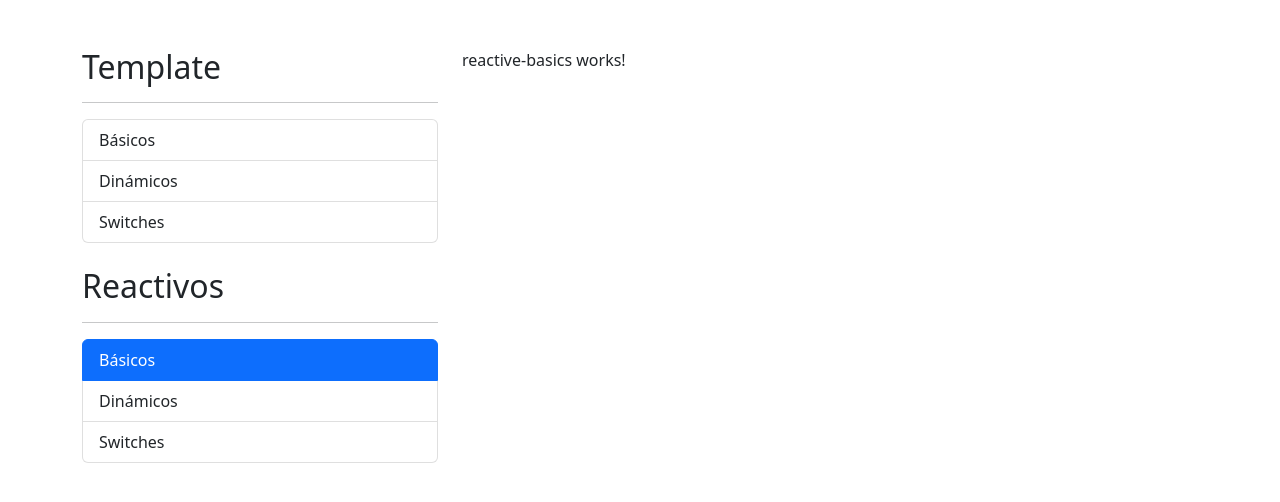
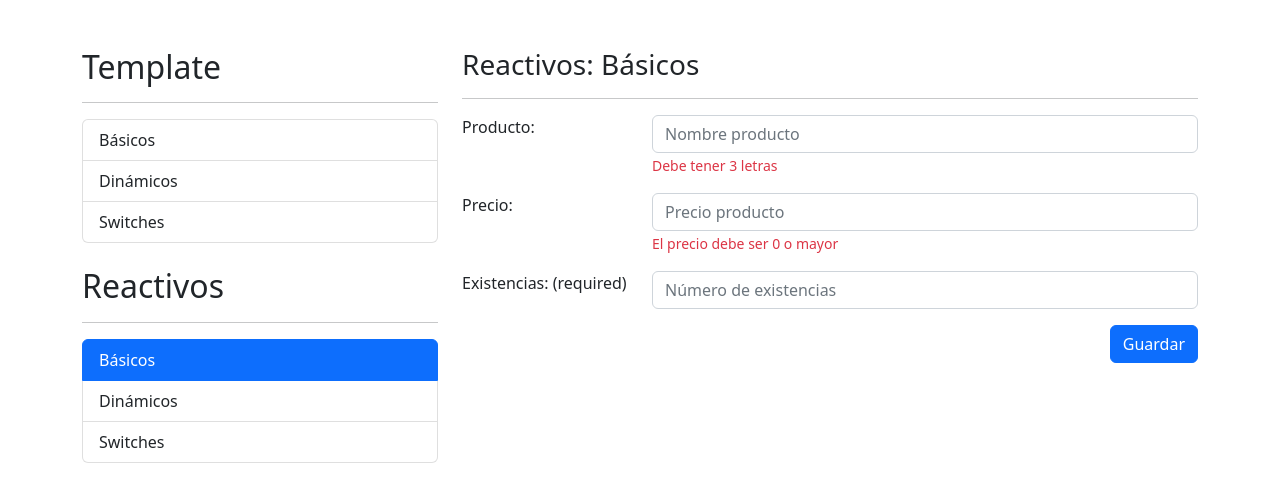
Before and after one commit to daguttt/forms-app-angular, an Angular app: page /reactive/basics in a window 1280 px wide. Shown: the top 502 px of the page. Built offline with nearby package versions, Linux system fonts and the light colour scheme.

Commit message:
Class 250: Duplicate markup to work with reactive forms

```diff
--- a/src/app/reactive/basics/reactive-basics.component.html
+++ b/src/app/reactive/basics/reactive-basics.component.html
@@ -1 +1,44 @@
-<p>reactive-basics works!</p>
+<h3>Reactivos: Básicos</h3>
+<hr />
+
+<form>
+  <!-- Product -->
+  <div class="row mb-3">
+    <label class="col-sm-3">Producto:</label>
+    <div class="col-sm-9">
+      <input type="text" class="form-control" placeholder="Nombre producto" />
+      <span class="form-text text-danger">Debe tener 3 letras</span>
+    </div>
+  </div>
+  <!-- Price -->
+  <div class="row mb-3">
+    <label class="col-sm-3">Precio:</label>
+    <div class="col-sm-9">
+      <input type="number" class="form-control" placeholder="Precio producto" />
+      <span class="form-text text-danger">El precio debe ser 0 o mayor</span>
+    </div>
+  </div>
+  <!-- Inventory -->
+  <div class="row mb-3">
+    <label class="col-sm-3">Existencias: (required) </label>
+    <div class="col-sm-9">
+      <input
+        type="number"
+        class="form-control"
+        placeholder="Número de existencias"
+      />
+    </div>
+  </div>
+  <button type="submit" class="btn btn-primary float-end">Guardar</button>
+</form>
+
+<!-- <p>Form Valid</p>
+<pre>{{ myForm.valid }}</pre>
+<p>Pristine</p>
+<pre>{{ myForm.pristine | json }}</pre>
+<p>Touched</p>
+<pre>{{ myForm.touched | json }}</pre>
+<p>Value:</p>
+<pre>{{ myForm.value | json }}</pre>
+<p>CustomMin Directive</p> -->
+<!-- <pre>{{ myForm.controls["inventory"]?.errors | json }}</pre> -->
--- a/src/app/reactive/dynamics/reactive-dynamics.component.html
+++ b/src/app/reactive/dynamics/reactive-dynamics.component.html
@@ -1 +1,59 @@
-<p>reactive-dynamics works!</p>
+<h2>Reactivos: <small>Dinámicos</small></h2>
+<hr />
+<form autocomplete="off">
+  <!-- Name -->
+  <div class="row mb-3">
+    <label class="col-sm-3 col-form-label" for="name">Nombre</label>
+    <div class="col-sm-9">
+      <input type="text" class="form-control" placeholder="Nombre" />
+      <span class="form-text text-danger">Este campo es obligatorio</span>
+    </div>
+  </div>
+
+  <!-- Add favorite games-->
+  <div class="row mb-3">
+    <label class="col-sm-3 col-form-label">Agregar</label>
+    <div class="col-sm-9">
+      <div class="input-group">
+        <input
+          type="text"
+          class="form-control"
+          placeholder="Agregar favorito"
+        />
+        <button type="button" class="btn btn-outline-primary">Agregar</button>
+      </div>
+    </div>
+  </div>
+
+  <!-- List of favorite games -->
+  <div class="row mb-3">
+    <label class="col-sm-3 col-form-label">Favoritos</label>
+    <div class="col-sm-9">
+      <!-- <div
+        class="input-group mb-1"
+        *ngFor="let game of personModel.favorites; let i = index"
+      >
+        <input type="text" class="form-control" />
+        <button type="button" class="btn btn-outline-danger">Eliminar</button>
+      </div> -->
+    </div>
+  </div>
+
+  <!-- Save button (submit) -->
+  <div class="row mb-3">
+    <div class="col">
+      <button type="button" class="btn btn-primary float-end">Guardar</button>
+    </div>
+  </div>
+</form>
+
+<!-- <p>Person Model</p>
+<pre>{{ personModel | json }}</pre>
+<p>Form Valid</p>
+<pre>{{ form.valid }}</pre>
+<p>Pristine</p>
+<pre>{{ form.pristine | json }}</pre>
+<p>Touched</p>
+<pre>{{ form.touched | json }}</pre>
+<p>Form Value:</p>
+<pre>{{ form.value | json }}</pre> -->
--- a/src/app/reactive/switches/reactive-switches.component.html
+++ b/src/app/reactive/switches/reactive-switches.component.html
@@ -1 +1,80 @@
-<p>reactive-switches works!</p>
+<h2>Reactivos: <small>Switches</small></h2>
+<hr />
+<form autocomplete="off">
+  <!-- Radios -->
+  <div class="row mb-3">
+    <label class="col-sm-3 col-form-label">Género</label>
+    <div class="col-sm-9">
+      <div class="form-check">
+        <input
+          class="form-check-input"
+          type="radio"
+          name="gender"
+          value="F"
+          id="radioFemale"
+        />
+        <label class="form-check-label" for="radioFemale">Femenino</label>
+      </div>
+      <div class="form-check">
+        <input
+          class="form-check-input"
+          type="radio"
+          name="gender"
+          value="M"
+          id="radioMale"
+        />
+        <label class="form-check-label" for="radioMale">Másculino</label>
+      </div>
+    </div>
+  </div>
+
+  <!-- Switches -->
+  <div class="row mb-3">
+    <label class="col-sm-3 col-form-label">Notificaciones</label>
+    <div class="col-sm-9">
+      <div class="form-check form-switch mt-2">
+        <input
+          class="form-check-input"
+          type="checkbox"
+          id="notificationSwitch"
+        />
+        <label class="form-check-label" for="notificationSwitch">
+          Quiero recibir notificaciones
+        </label>
+      </div>
+    </div>
+  </div>
+
+  <!-- Checkbox -->
+  <div class="row mb-3">
+    <label class="col-sm-3 col-form-label"></label>
+    <div class="col-sm-9">
+      <div class="form-check">
+        <input
+          class="form-check-input"
+          type="checkbox"
+          id="termsAndConditionsCheckbox"
+        />
+        <label class="form-check-label" for="termsAndConditionsCheckbox">
+          Acepto términos y condiones de uso
+        </label>
+      </div>
+    </div>
+  </div>
+
+  <!-- Submit -->
+  <div class="row mb-3">
+    <div class="col">
+      <button type="button" class="btn btn-primary float-end">Enviar</button>
+    </div>
+  </div>
+</form>
+
+<!-- <h5>Form Value:</h5>
+<pre>{{ form.value | json }}</pre>
+<h5>Form Valid</h5>
+<pre>{{ form.valid }}</pre>
+<h5>Person</h5>
+<pre>{{ personModel | json }}</pre>
+<h5>Términos y Condiciones</h5>
+<pre>{{ termsAndConditions }}</pre> -->
```
